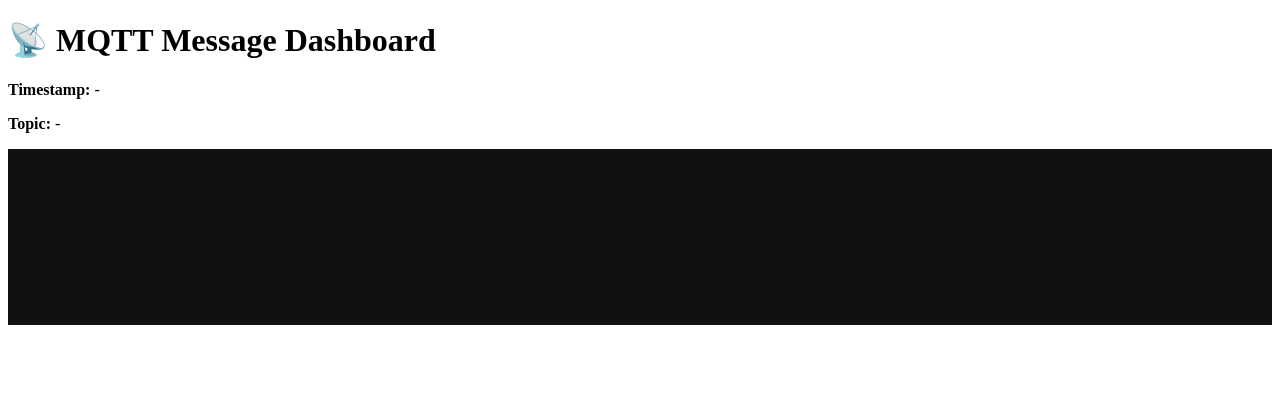
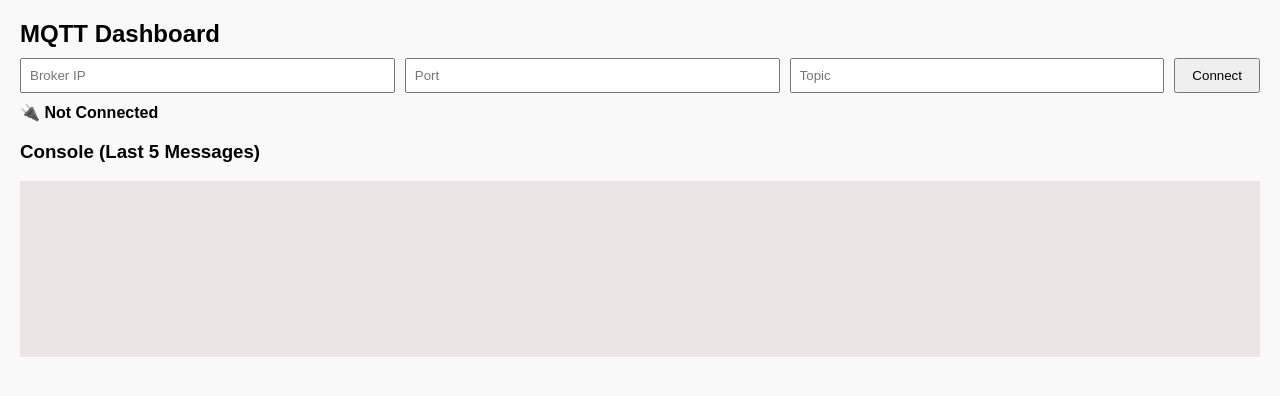
Before and after one commit to hamidrezaHemati/MQTT-AutoLock, a Flask app: page / in a window 1280 px wide. Shown: the top 396 px of the page. Run offline with Flask 3, Linux system fonts and the light colour scheme; data that the repository does not hold is empty.

Commit message:
resolve the connecion status for connecting to ip:port

```diff
--- a/Dashboard_MQTT_Hub/sandbox/app.py
+++ b/Dashboard_MQTT_Hub/sandbox/app.py
@@ -1,31 +1,37 @@
 import os
 import threading
-import time
-from flask import Flask, render_template, jsonify, make_response
+from flask import Flask, render_template, jsonify, make_response, request
 import paho.mqtt.client as mqtt
 from datetime import datetime
 from collections import deque
 
-app = Flask(__name__)
-latest_data = {"timestamp": None, "topic": None, "payload": None}
+app = Flask(__name__, static_folder='static')
+
 message_history = deque(maxlen=10)
 
-BROKER = "89.219.240.178"
-PORT = 1883
-SUB_TOPIC = "test/web"
 CLIENT_ID = "dashboard_mqtt_hub"
 
-# === MQTT Setup ===
-client = mqtt.Client(CLIENT_ID)
+# Globals for MQTT client and current config
+client = None
+current_config = {"ip": None, "port": None, "topic": None}
 
-def on_connect(client, userdata, flags, rc):
+# global event and result container
+connect_event = threading.Event()
+connect_result = {"success": False, "msg": ""}
+
+def on_connect(c, userdata, flags, rc):
     if rc == 0:
         print("✅ Connected to MQTT Broker!")
-        client.subscribe(SUB_TOPIC)
+        c.subscribe(current_config["topic"])
+        connect_result["success"] = True
+        connect_result["msg"] = "Connected successfully"
     else:
         print(f"❌ Failed to connect: {rc}")
+        connect_result["success"] = False
+        connect_result["msg"] = f"Failed to connect, return code {rc}"
+    connect_event.set()
 
-def on_message(client, userdata, msg):
+def on_message(c, userdata, msg):
     message_history.appendleft({
         "timestamp": datetime.now().strftime('%Y-%m-%d %H:%M:%S'),
         "topic": msg.topic,
@@ -34,19 +40,73 @@ def on_message(client, userdata, msg):
     print(f"📥 {message_history[0]['timestamp']} | {message_history[0]['topic']} | {message_history[0]['payload']}")
 
 
-def mqtt_loop():
+# def start_mqtt(ip, port, topic):
+#     global client, current_config
+
+#     if client:
+#         try:
+#             client.loop_stop()
+#             client.disconnect()
+#         except Exception as e:
+#             print(f"❌ Error stopping old client: {e}")
+
+#     client = mqtt.Client(CLIENT_ID)
+#     client.on_connect = on_connect
+#     client.on_message = on_message
+
+#     current_config = {"ip": ip, "port": port, "topic": topic}
+
+#     try:
+#         client.connect(ip, int(port), 60)
+#         client.loop_start()
+#         print(f"🔄 Connecting to {ip}:{port} on topic '{topic}'")
+#         return True, f"Connected to {ip}:{port} on topic '{topic}'"
+#     except Exception as e:
+#         print(f"❌ MQTT connection error: {e}")
+#         return False, str(e)
+
+def start_mqtt(ip, port, topic):
+    global client, current_config, connect_event, connect_result
+
+    if client:
+        try:
+            client.loop_stop()
+            client.disconnect()
+        except Exception as e:
+            print(f"❌ Error stopping old client: {e}")
+
+    client = mqtt.Client(CLIENT_ID)
+    client.on_connect = on_connect
+    client.on_message = on_message
+
+    current_config = {"ip": ip, "port": port, "topic": topic}
+
+    # Reset the event and connection result before connect attempt
+    connect_event.clear()
+    connect_result = {"success": False, "msg": ""}
+
     try:
-        client.on_connect = on_connect
-        client.on_message = on_message
-        client.connect(BROKER, PORT, 60)
-        client.loop_forever()
+        client.connect(ip, int(port), 60)
+        client.loop_start()
     except Exception as e:
-        print(f"❌ MQTT loop error: {e}")
+        print(f"❌ MQTT connection error: {e}")
+        return False, f"Connection error: {e}"
 
-# === Flask Routes ===
+    # Wait for on_connect callback (max 5 seconds)
+    connected = connect_event.wait(timeout=5)
+
+    if not connected:
+        # Timeout waiting for connection
+        return False, "Connection timed out"
+
+    return connect_result["success"], connect_result["msg"]
+
+
+
 @app.route('/')
 def index():
     return render_template("index.html")
+
 
 @app.route('/data')
 def data():
@@ -55,10 +115,23 @@ def data():
     return response
 
 
-# === Main Entry Point ===
+@app.route('/connect', methods=['POST'])
+def connect():
+    data = request.get_json()
+    ip = data.get("ip")
+    port = data.get("port")
+    topic = data.get("topic")
+
+    if not (ip and port and topic):
+        return jsonify({"status": "error", "message": "IP, port, and topic are required"}), 400
+
+    success, msg = start_mqtt(ip, port, topic)
+    status = "connected" if success else "error"
+    print("debug 1: ", status)
+    print("debug2 : ", msg)
+    return jsonify({"status": status, "message": msg})
+
+
 if __name__ == "__main__":
-    # Run MQTT only in actual reloader process
-    if os.environ.get("WERKZEUG_RUN_MAIN") == "true":
-        threading.Thread(target=mqtt_loop, daemon=True).start()
-
+    # No MQTT thread here because connection is initiated on-demand from web
     app.run(debug=True)
--- /dev/null
+++ b/Dashboard_MQTT_Hub/sandbox/static/style.css
@@ -0,0 +1,45 @@
+body {
+    font-family: Arial, sans-serif;
+    margin: 20px;
+    background: #f9f9f9;
+}
+
+h2 {
+    margin-bottom: 10px;
+}
+
+.form-row {
+    display: flex;
+    flex-wrap: wrap;
+    gap: 10px;
+    margin-bottom: 10px;
+}
+
+.form-row input {
+    padding: 8px;
+    flex: 1;
+    min-width: 150px;
+}
+
+.form-row button {
+    padding: 8px 16px;
+}
+
+.status {
+    margin: 10px 0;
+    font-weight: bold;
+}
+
+.status.connected {
+    color: green;
+}
+
+.console-box {
+    background: #000;
+    color: #0f0;
+    padding: 10px;
+    height: 150px;
+    overflow-y: auto;
+    font-family: monospace;
+    border-radius: 4px;
+}
--- a/Dashboard_MQTT_Hub/sandbox/templates/index.html
+++ b/Dashboard_MQTT_Hub/sandbox/templates/index.html
@@ -1,9 +1,58 @@
 <!DOCTYPE html>
-<html>
+<html lang="en">
 <head>
+  <meta charset="UTF-8" />
+  <meta name="viewport" content="width=device-width, initial-scale=1.0"/>
   <title>MQTT Dashboard</title>
-  <meta charset="utf-8" />
+  <link rel="stylesheet" href="{{ url_for('static', filename='style.css') }}">
+</head>
+<body>
+
+  <h2>MQTT Dashboard</h2>
+
+  <form id="mqtt-form">
+    <div class="form-row">
+      <input type="text" id="ip" placeholder="Broker IP" required>
+      <input type="number" id="port" placeholder="Port" required>
+      <input type="text" id="topic" placeholder="Topic" required>
+      <button type="submit">Connect</button>
+    </div>
+  </form>
+
+  <div id="status" class="status">🔌 Not Connected</div>
+
+  <h3>Console (Last 5 Messages)</h3>
+  <div id="console" style="font-family: monospace; background: #ebe6e6; color: rgb(4, 116, 4); padding: 1em; height: 150px; overflow-y: auto;">
+    Loading...
+  </div>
+
   <script>
+    const consoleBox = document.getElementById("console");
+    const statusBox = document.getElementById("status");
+    let messages = [];
+
+    document.getElementById("mqtt-form").addEventListener("submit", async (e) => {
+      e.preventDefault();
+      const ip = document.getElementById("ip").value;
+      const port = document.getElementById("port").value;
+      const topic = document.getElementById("topic").value;
+
+      const response = await fetch('/connect', {
+        method: 'POST',
+        headers: { 'Content-Type': 'application/json' },
+        body: JSON.stringify({ ip, port, topic })
+      });
+
+      const result = await response.json();
+      if (result.status === "connected") {
+        statusBox.textContent = "✅ Connected to MQTT Broker!";
+        statusBox.classList.add("connected");
+      } else {
+        statusBox.textContent = "❌ Connection Failed";
+        statusBox.classList.remove("connected");
+      }
+    });
+
     async function fetchData() {
       try {
         const response = await fetch('/data');
@@ -26,14 +75,5 @@
     setInterval(fetchData, 100); // Fetch every 2 seconds
     window.onload = fetchData;
   </script>
-</head>
-<body>
-    <h1>📡 MQTT Message Dashboard</h1>
-    <p><strong>Timestamp:</strong> <span id="timestamp">-</span></p>
-    <p><strong>Topic:</strong> <span id="topic">-</span></p>
-    <div id="console" style="font-family: monospace; background: #111; color: #0f0; padding: 1em; height: 150px; overflow-y: auto;">
-    Loading...
-    </div>
-  <!-- <p><strong>Payload:</strong> <span id="payload">-</span></p> -->
 </body>
 </html>
```
Lines whose indentation alone changed are shown as unchanged.
